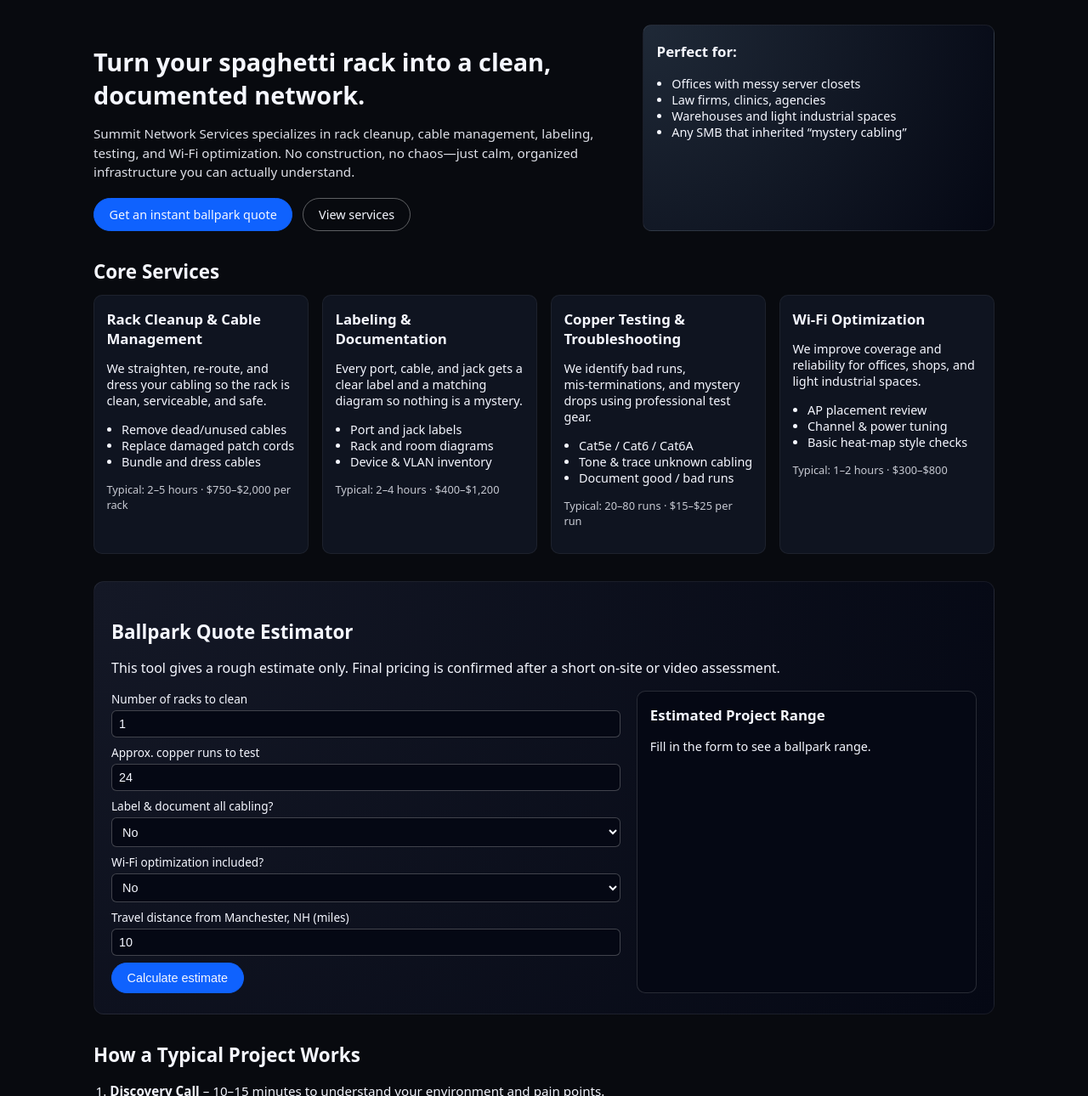
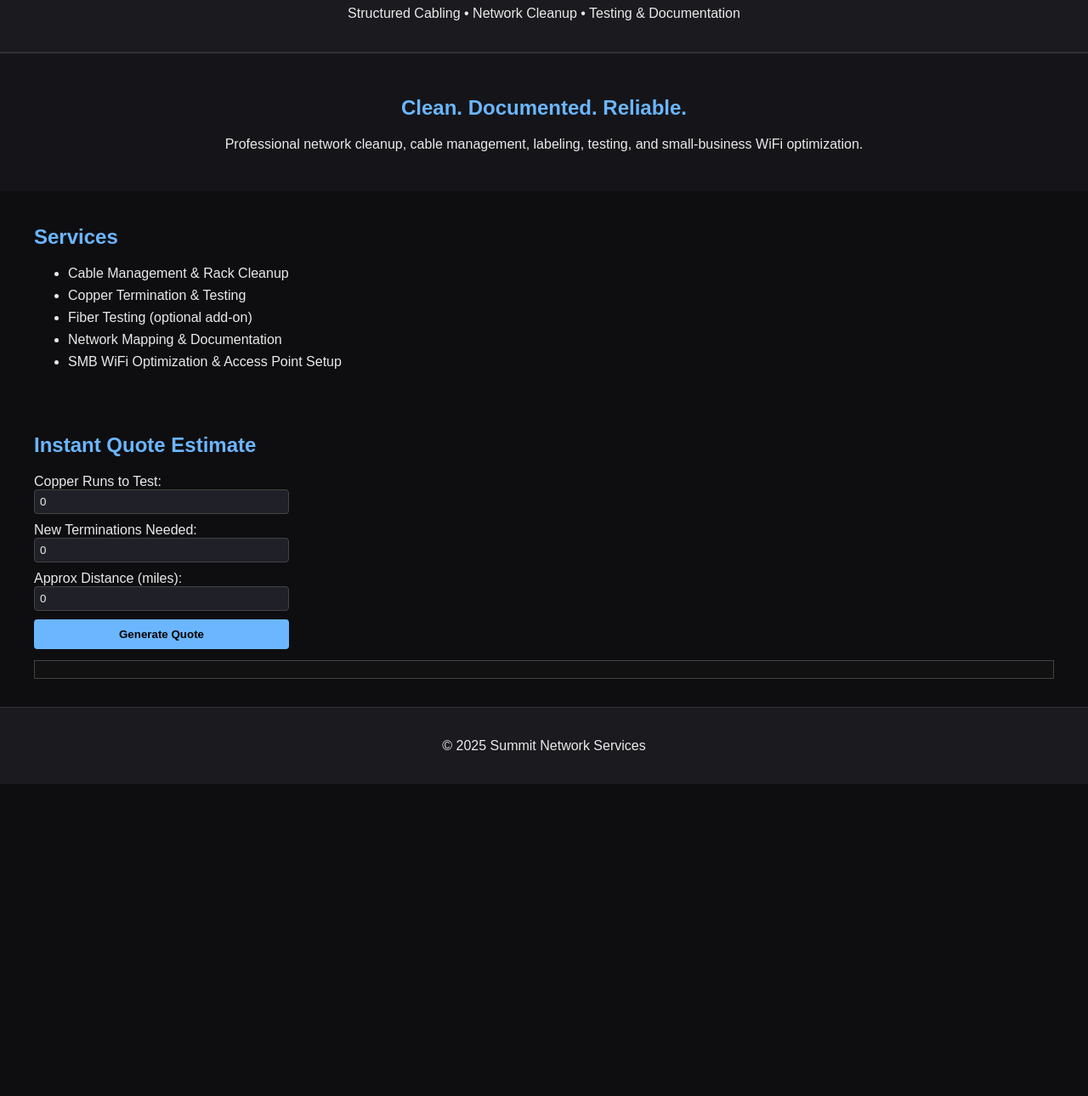
Before and after one commit to CloudStack512/Summit-Network-Services, a plain HTML site: page index.html in a window 1280 px wide. Shown: the part 93-1383 px from the top of the page at 85% size. After the commit the page ends 1016 px from the top, so only its background shows below. Drawn offline with Linux system fonts and the light colour scheme.

Commit message:
Add files via upload

```diff
--- a/index.html
+++ b/index.html
@@ -1,165 +1,53 @@
 <!DOCTYPE html>
 <html lang="en">
 <head>
-  <meta charset="UTF-8" />
+<meta charset="UTF-8">
 <title>Summit Network Services</title>
-  <meta name="viewport" content="width=device-width, initial-scale=1" />
-  <link rel="stylesheet" href="styles.css" />
-  <script defer src="main.js"></script>
+<link rel="stylesheet" href="style.css">
+<script src="quote.js" defer></script>
 </head>
 <body>
-  <header class="topbar">
-    <div class="logo-mark"></div>
-    <div class="brand-block">
+<header>
   <h1>Summit Network Services</h1>
-      <p class="tagline">Clean, reliable networks for small and mid-sized businesses.</p>
-    </div>
-    <a href="#contact" class="btn primary desktop-only">Request an Assessment</a>
+  <p>Structured Cabling • Network Cleanup • Testing & Documentation</p>
 </header>
 
-  <main>
 <section class="hero">
-      <div class="hero-content">
-        <h2>Turn your spaghetti rack into a clean, documented network.</h2>
-        <p>
-          Summit Network Services specializes in rack cleanup, cable management, labeling,
-          testing, and Wi‑Fi optimization. No construction, no chaos—just calm, organized
-          infrastructure you can actually understand.
-        </p>
-        <div class="hero-actions">
-          <a href="#quote" class="btn primary">Get an instant ballpark quote</a>
-          <a href="#services" class="btn ghost">View services</a>
-        </div>
-      </div>
-      <div class="hero-card">
-        <h3>Perfect for:</h3>
-        <ul>
-          <li>Offices with messy server closets</li>
-          <li>Law firms, clinics, agencies</li>
-          <li>Warehouses and light industrial spaces</li>
-          <li>Any SMB that inherited “mystery cabling”</li>
-        </ul>
-      </div>
+  <h2>Clean. Documented. Reliable.</h2>
+  <p>Professional network cleanup, cable management, labeling, testing, and small‑business WiFi optimization.</p>
 </section>
 
-    <section id="services" class="panel">
-      <h2>Core Services</h2>
-      <div class="cards">
-        <article class="card">
-          <h3>Rack Cleanup & Cable Management</h3>
-          <p>We straighten, re‑route, and dress your cabling so the rack is clean, serviceable, and safe.</p>
+<section class="services">
+  <h2>Services</h2>
   <ul>
-            <li>Remove dead/unused cables</li>
-            <li>Replace damaged patch cords</li>
-            <li>Bundle and dress cables</li>
+    <li>Cable Management & Rack Cleanup</li>
+    <li>Copper Termination & Testing</li>
+    <li>Fiber Testing (optional add‑on)</li>
+    <li>Network Mapping & Documentation</li>
+    <li>SMB WiFi Optimization & Access Point Setup</li>
   </ul>
-          <p class="meta">Typical: 2–5 hours · $750–$2,000 per rack</p>
-        </article>
-
-        <article class="card">
-          <h3>Labeling & Documentation</h3>
-          <p>Every port, cable, and jack gets a clear label and a matching diagram so nothing is a mystery.</p>
-          <ul>
-            <li>Port and jack labels</li>
-            <li>Rack and room diagrams</li>
-            <li>Device & VLAN inventory</li>
-          </ul>
-          <p class="meta">Typical: 2–4 hours · $400–$1,200</p>
-        </article>
-
-        <article class="card">
-          <h3>Copper Testing & Troubleshooting</h3>
-          <p>We identify bad runs, mis‑terminations, and mystery drops using professional test gear.</p>
-          <ul>
-            <li>Cat5e / Cat6 / Cat6A</li>
-            <li>Tone & trace unknown cabling</li>
-            <li>Document good / bad runs</li>
-          </ul>
-          <p class="meta">Typical: 20–80 runs · $15–$25 per run</p>
-        </article>
-
-        <article class="card">
-          <h3>Wi‑Fi Optimization</h3>
-          <p>We improve coverage and reliability for offices, shops, and light industrial spaces.</p>
-          <ul>
-            <li>AP placement review</li>
-            <li>Channel & power tuning</li>
-            <li>Basic heat‑map style checks</li>
-          </ul>
-          <p class="meta">Typical: 1–2 hours · $300–$800</p>
-        </article>
-      </div>
 </section>
 
-    <section id="quote" class="panel muted">
-      <h2>Ballpark Quote Estimator</h2>
-      <p class="intro">
-        This tool gives a rough estimate only. Final pricing is confirmed after a short on‑site or video assessment.
-      </p>
-      <div class="quote-grid">
-        <div class="quote-form">
-          <label>
-            Number of racks to clean
-            <input type="number" id="racks" min="0" value="1" />
-          </label>
-          <label>
-            Approx. copper runs to test
-            <input type="number" id="copper" min="0" value="24" />
-          </label>
-          <label>
-            Label & document all cabling?
-            <select id="labelDoc">
-              <option value="0">No</option>
-              <option value="1">Yes</option>
-            </select>
-          </label>
-          <label>
-            Wi‑Fi optimization included?
-            <select id="wifi">
-              <option value="0">No</option>
-              <option value="1">Yes</option>
-            </select>
-          </label>
-          <label>
-            Travel distance from Manchester, NH (miles)
-            <input type="number" id="miles" min="0" value="10" />
-          </label>
-          <button class="btn primary" type="button" onclick="calculateQuote()">Calculate estimate</button>
-        </div>
-        <div class="quote-result" id="quoteResult">
-          <h3>Estimated Project Range</h3>
-          <p>Fill in the form to see a ballpark range.</p>
-        </div>
-      </div>
+<section class="quote">
+  <h2>Instant Quote Estimate</h2>
+  <form id="quoteForm">
+    <label>Copper Runs to Test:</label>
+    <input type="number" id="copper" min="0" value="0">
+
+    <label>New Terminations Needed:</label>
+    <input type="number" id="terms" min="0" value="0">
+
+    <label>Approx Distance (miles):</label>
+    <input type="number" id="distance" min="0" value="0">
+
+    <button type="button" onclick="generateQuote()">Generate Quote</button>
+  </form>
+
+  <pre id="quoteResult"></pre>
 </section>
 
-    <section id="process" class="panel">
-      <h2>How a Typical Project Works</h2>
-      <ol class="process-list">
-        <li><strong>Discovery Call</strong> – 10–15 minutes to understand your environment and pain points.</li>
-        <li><strong>On‑Site Walkthrough</strong> – Quick inspection of the rack, wiring, and Wi‑Fi coverage.</li>
-        <li><strong>Written Estimate</strong> – Clear scope, pricing range, and expected hours.</li>
-        <li><strong>Cleanup & Testing</strong> – We execute the plan with minimal disruption.</li>
-        <li><strong>Documentation Hand‑Off</strong> – You receive diagrams, port maps, and notes in PDF.</li>
-      </ol>
-    </section>
-
-    <section id="contact" class="panel contact">
-      <h2>Request an Assessment</h2>
-      <p>
-        Send an email with a few photos of your rack or server closet, and we’ll provide a
-        quick ballpark plus recommended next steps.
-      </p>
-      <div class="contact-card">
-        <p><strong>Summit Network Services</strong></p>
-        <p>Email: <span>you@example.com</span></p>
-        <p>Service area: Southern & Central New Hampshire, Greater Boston corridor</p>
-      </div>
-    </section>
-  </main>
-
-  <footer class="site-footer">
-    <p>© 2025 Summit Network Services · Network cleanup, cable management & diagnostics</p>
+<footer>
+  <p>© 2025 Summit Network Services</p>
 </footer>
 </body>
 </html>
--- /dev/null
+++ b/quote.js
@@ -0,0 +1,23 @@
+function generateQuote() {
+  const copper = parseInt(document.getElementById('copper').value) || 0;
+  const terms = parseInt(document.getElementById('terms').value) || 0;
+  const distance = parseFloat(document.getElementById('distance').value) || 0;
+
+  const copperRate = 20;
+  const termRate = 15;
+  const travel = Math.round(distance * 1.75);
+
+  const total = copper * copperRate + terms * termRate + travel;
+
+  const text =
+`Estimate Summary
+Copper Tests: ${copper} × $${copperRate} = $${copper * copperRate}
+Terminations: ${terms} × $${termRate} = $${terms * termRate}
+Travel: $${travel}
+
+Estimated Total: $${total}
+
+(Exact pricing confirmed after site review.)`;
+
+  document.getElementById('quoteResult').textContent = text;
+}
--- /dev/null
+++ b/style.css
@@ -0,0 +1,11 @@
+body { font-family: Arial, sans-serif; background:#0e0e11; color:#eaeaea; margin:0; padding:0; }
+header { background:#1a1a1f; padding:20px; text-align:center; border-bottom:2px solid #333; }
+.hero { padding:30px; text-align:center; background:#151519; }
+.services, .quote { padding:20px 40px; }
+h1, h2 { color:#6bb6ff; }
+ul li { margin:8px 0; }
+form { display:flex; flex-direction:column; max-width:300px; }
+input { margin-bottom:10px; padding:6px; border-radius:4px; border:1px solid #444; background:#202029; color:#eee; }
+button { background:#6bb6ff; padding:10px; border:none; border-radius:4px; cursor:pointer; color:#000; font-weight:bold; }
+pre { background:#111; padding:10px; border:1px solid #444; white-space:pre-wrap; }
+footer { text-align:center; padding:20px; border-top:1px solid #333; background:#1a1a1f; }
```
Lines whose indentation alone changed are shown as unchanged.
